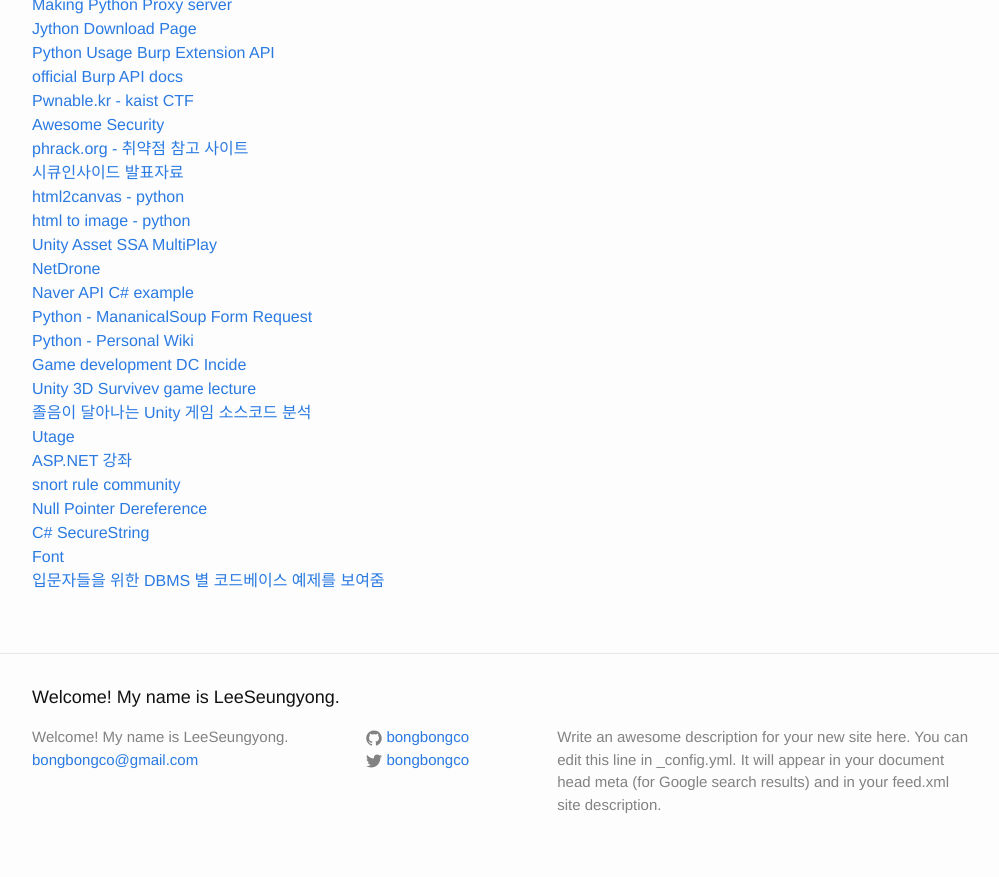
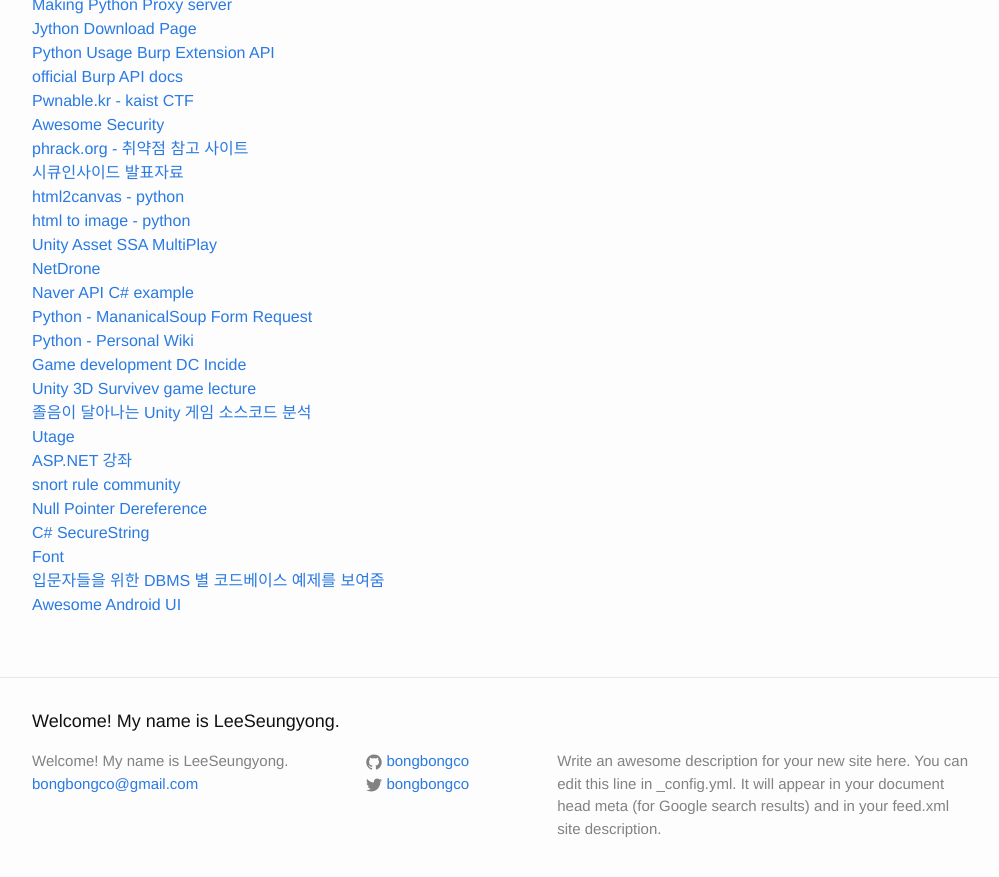
Before and after one commit to LktProgrammer/bongbongco.github.io, a Jekyll site: the page built from _posts/2016-07-22-Website-List.markdown, in a window 1280 px wide and 900 px high, scrolled down 2367 px. Shown: the top 877 px of the window, without its empty margins (138-1137 px from the left). Built offline with Jekyll 4.4.1, drawn with Linux system fonts in a browser that asks for light colours.

Commit message:
Update 2016-07-22-Website-List.markdown

```diff
--- a/_posts/2016-07-22-Website-List.markdown
+++ b/_posts/2016-07-22-Website-List.markdown
@@ -118,3 +118,4 @@ title: 참고할 웹 사이트들.
 [C# SecureString](http://slaner.tistory.com/134)
 [Font](http://dev.naver.com/projects/d2coding/download/note/7384)
 [입문자들을 위한 DBMS 별 코드베이스 예제를 보여줌](https://vladmihalcea.com/2016/11/08/a-beginners-guide-to-sql-injection-and-how-you-should-prevent-it/?platform=hootsuite)
+[Awesome Android UI](https://github.com/wasabeef/awesome-android-ui)
```
